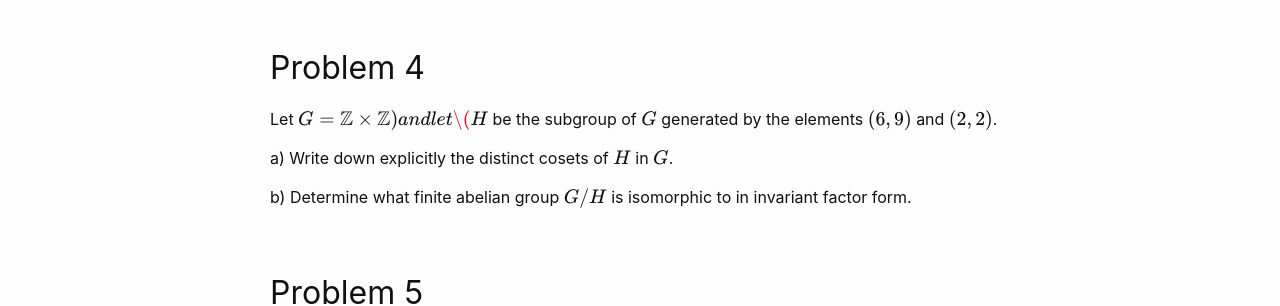
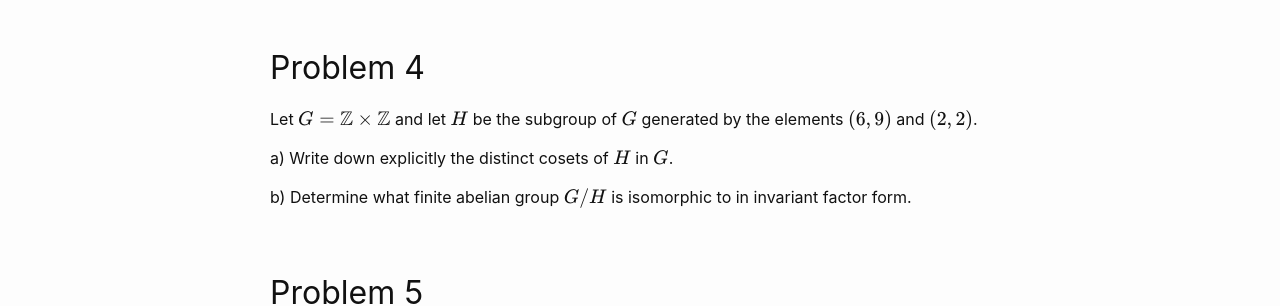
Before and after one commit to wcasper/math407spring2021, a Jekyll site: the page built from _exams/practice-exam2.md, in a window 1280 px wide. Shown: the part 1200-1506 px from the top of the page. Built offline with Jekyll 4.4.1, drawn with Linux system fonts in a browser that asks for light colours.

Commit message:
fixed typo

```diff
--- a/_exams/practice-exam2.md
+++ b/_exams/practice-exam2.md
@@ -43,7 +43,7 @@ Suppose that $$G$$ is a group of order $$255 = 3\cdot5\cdot 17$$.
 
 ## Problem 4
 
-Let $$G = \mathbb Z\times \mathbb Z\$$ and let $$H$$ be the subgroup of $$G$$ generated by the elements $$(6,9)$$ and $$(2,2)$$.
+Let $$G = \mathbb Z\times \mathbb Z$$ and let $$H$$ be the subgroup of $$G$$ generated by the elements $$(6,9)$$ and $$(2,2)$$.
 
 a) Write down explicitly the distinct cosets of $$H$$ in $$G$$.
 
```
